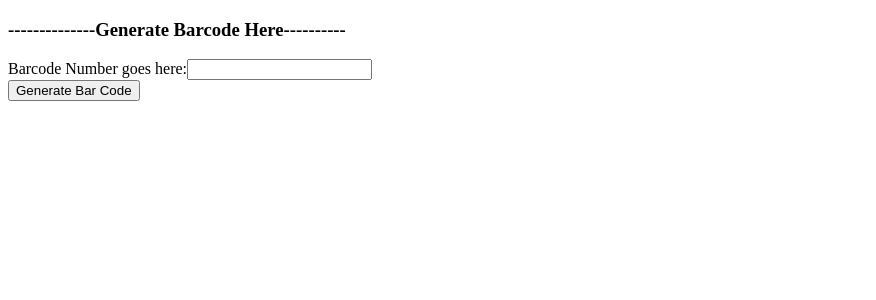
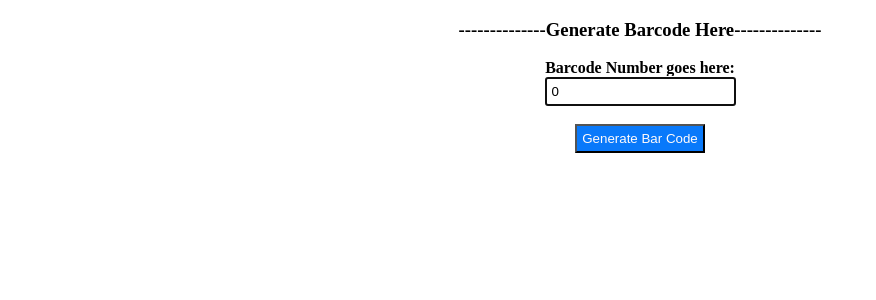
Before and after one commit to Coder-Krish/Barcode-Or-Qrcode-Generator-App, an Angular app: page / in a window 1280 px wide. Shown: the top 300 px of the page, without its empty margins (0-876 px from the left). Built offline with nearby package versions, Linux system fonts and the light colour scheme.

Commit message:
some design changes

```diff
--- a/src/app/app.component.html
+++ b/src/app/app.component.html
@@ -1,12 +1,13 @@
+<div style="text-align: center;">
+  <h3>--------------<b>Generate Barcode Here</b>--------------</h3>
+</div>
+<div style="text-align: center;">
 <div>
-  <h3>--------------Generate Barcode Here----------</h3>
+  <label for="barcodeNumber"><b>Barcode Number goes here:</b></label><br>
+  <input type="text" #barcodeRef name="barcodeNumber" id="barcodeNumber" [(ngModel)]="barcodeNumber " onClick="this.select();" (keyup.enter)="moveCusrsorToGenerateButton()" style="padding: 5px;"/>
 </div>
-<div>
-  <label for="barcodeNumber">Barcode Number goes here:</label>
-  <input type="text" name="barcodeNumber" id="barcodeNumber" [(ngModel)]="barcodeNumber "/>
-</div>
-<div>
-  <button type="submit" (click)="generateBarcode()">Generate Bar Code</button>
+<div><br>
+  <button type="submit" #btnRef (click)="generateBarcode()" style="background-color:rgb(9, 121, 250); padding: 5px; color: snow;">Generate Bar Code</button>
 </div>
 <div>
   <svg id = "barcode"></svg>
@@ -14,4 +15,5 @@
 <div>
   <svg id = "qrcode"></svg>
 </div>
+</div>
 <router-outlet></router-outlet>
--- a/src/app/app.component.ts
+++ b/src/app/app.component.ts
@@ -1,4 +1,4 @@
-import { Component } from '@angular/core';
+import { Component, ElementRef, ViewChild } from '@angular/core';
 import * as JsBarcode from 'jsbarcode';
 
 @Component({
@@ -8,7 +8,7 @@ import * as JsBarcode from 'jsbarcode';
 })
 export class AppComponent {
 
-  public barcodeNumber:string = "";
+  public barcodeNumber:string = "0";
 
   public Width: number = 1.5;
 
@@ -23,10 +23,20 @@ export class AppComponent {
 
   public fileDirectory:string = "";
 
+  @ViewChild('barcodeRef')barcodeRef!:ElementRef;
+  @ViewChild('btnRef')btnRef!:ElementRef;
+
   ngOnInit(){
 
   }
 
+  ngAfterViewInit(){
+    this.barcodeRef.nativeElement.focus();
+  }
+
+  moveCusrsorToGenerateButton(){
+  this.btnRef.nativeElement.focus();
+  }
   generateBarcode(){
     JsBarcode("#barcode", this.barcodeNumber, {
       width: this.Width,
@@ -56,4 +66,5 @@ export class AppComponent {
   //   }
   //   image.src = filename
   // }
+
 }
```
